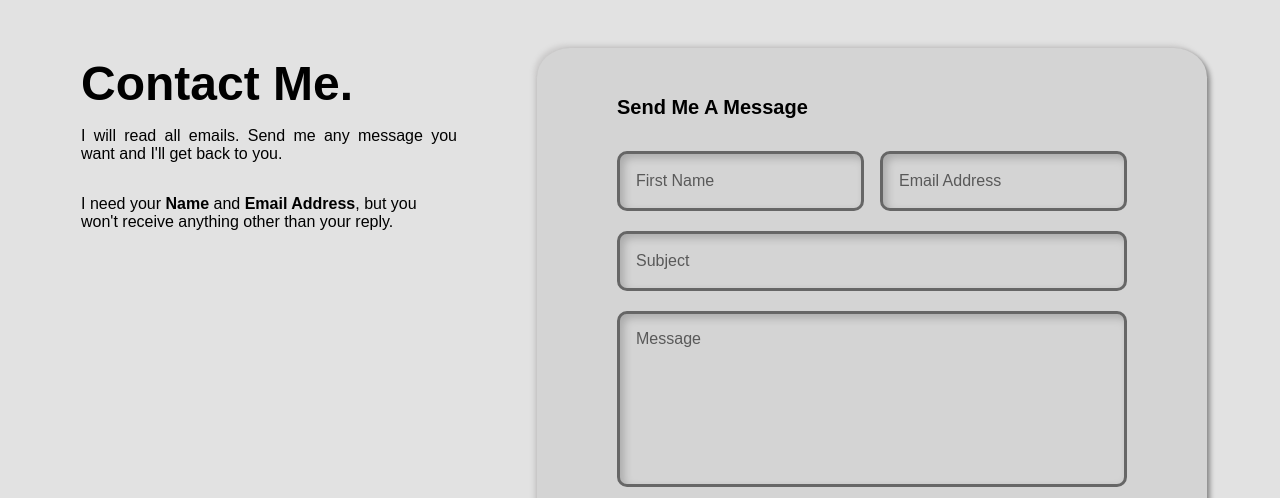
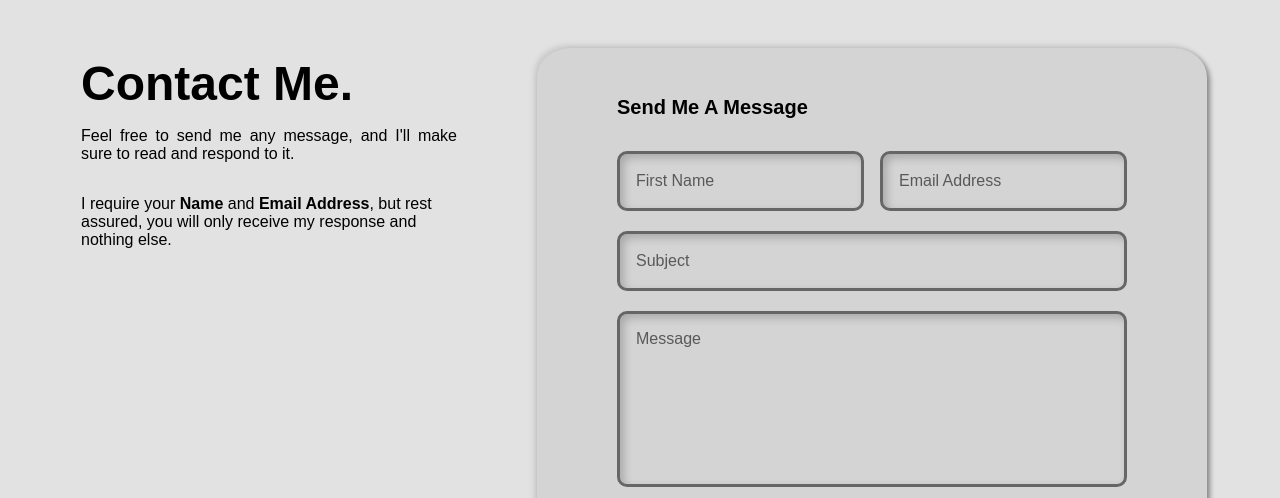
Before and after one commit to rakshith5-r/Rakshith-R_Portfolio_website, a plain HTML site: page index.html in a window 1280 px wide. Shown: the part 3360-3858 px from the top of the page. Drawn offline with nearby package versions, Linux system fonts and the light colour scheme; a web font is replaced by a local one.

Commit message:
final commit

```diff
--- a/index.html
+++ b/index.html
@@ -486,13 +486,11 @@
                   </h2>
 
                   <p class="contact__description-1">
-                     I will read all emails. Send me any
-                     message you want and I'll get back to you.
+                     Feel free to send me any message, and I'll make sure to read and respond to it.
                   </p>
 
                   <p class="contact__description-2">
-                     I need your <b>Name</b> and <b>Email Address</b>, but
-                     you won't receive anything other than your reply.
+                     I require your <b>Name</b> and <b>Email Address</b>, but rest assured, you will only receive my response and nothing else.
                   </p>
 
 
```
